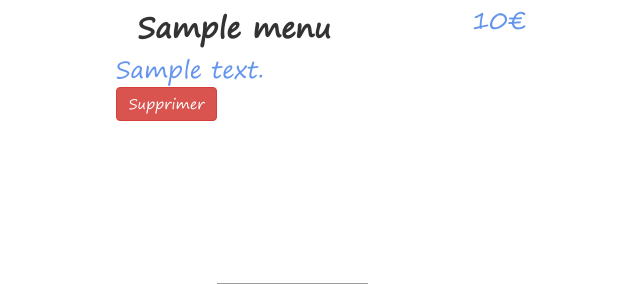
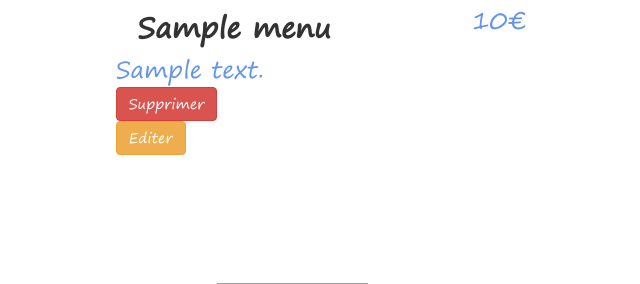
Before and after one commit to WildCodeSchool/orleans-0917-penduick, a PHP site: template src/View/Admin/menuAdmin.html.twig in a window 1280 px wide. Shown: the part 940-1224 px from the top of the page, without its empty margins (61-701 px from the left). Run offline with PHP 8.4, Linux system fonts and the light colour scheme; the template is opened without the code that fills it: most values are stand-ins (such as "Sample title", 1, 10 or a date in 2020); some libraries are stand-ins or nearby versions; grey boxes are pictures that could not be loaded.

Commit message:
ajout bouton éditer

```diff
--- a/src/View/Admin/menuAdmin.html.twig
+++ b/src/View/Admin/menuAdmin.html.twig
@@ -88,6 +88,7 @@
                                                                 Supprimer
                                                             </button>
                                                         </form>
+                                                        <a href="?route=updateFood&id={{ crepe.id }}" class="btn btn-warning">Editer</a>
                                                     </div>
 
                                                 </div>
```
